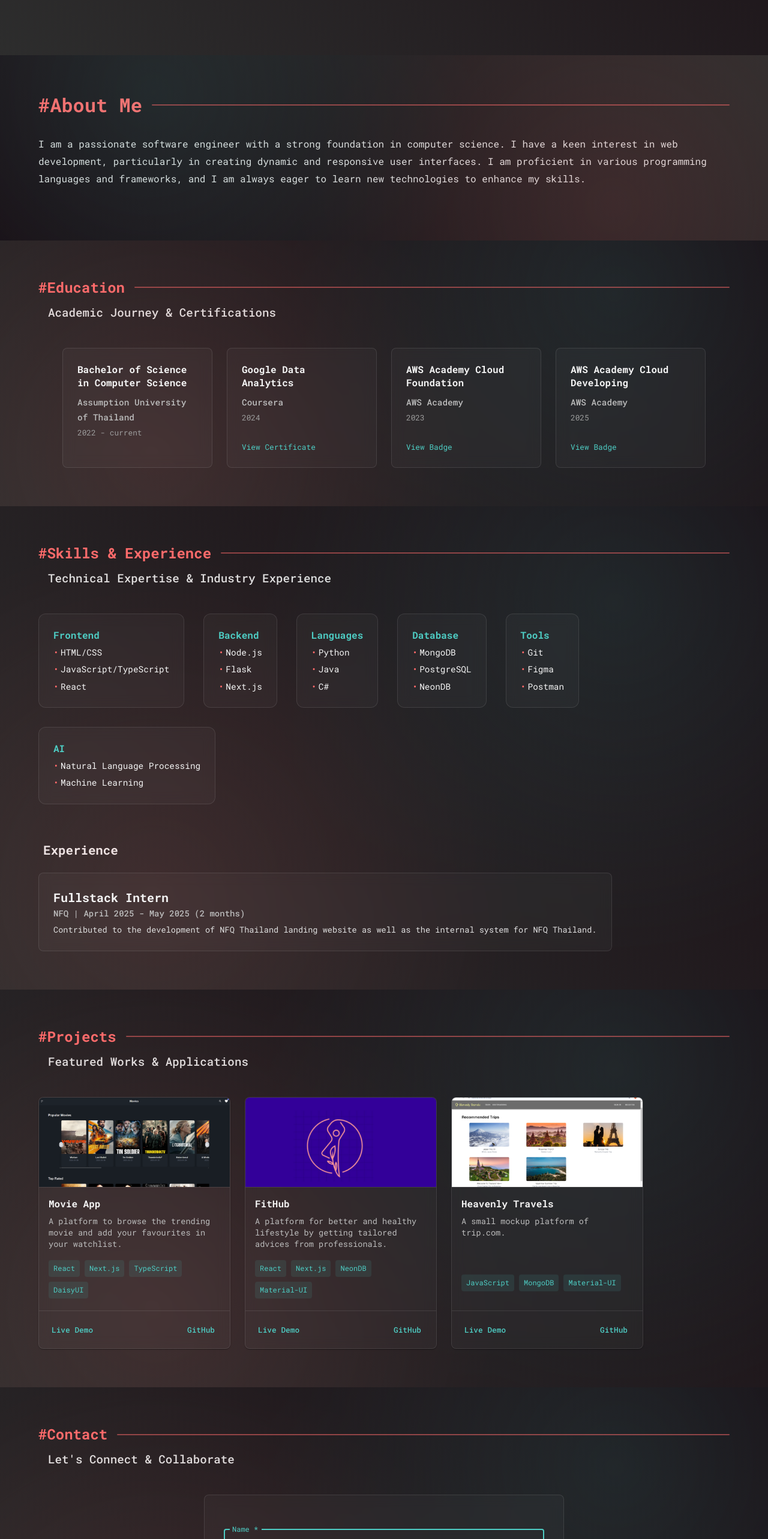
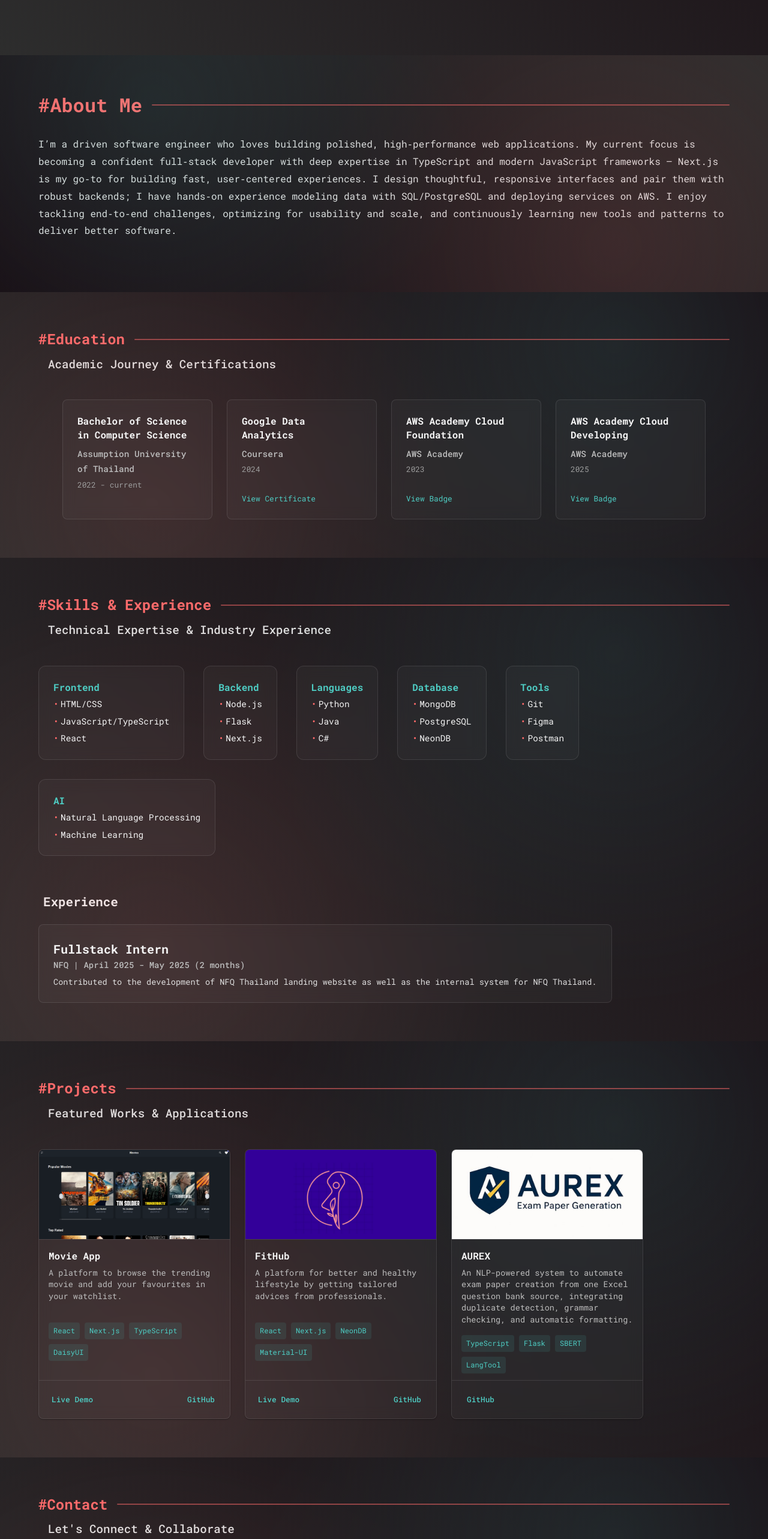
Before and after one commit to juliaizbroke/my-portfolio, a Next.js app: page / in a window 1280 px wide. Shown: the part 773-3339 px from the top of the page at 60% size. Built offline with nearby package versions, Linux system fonts and the light colour scheme.

Commit message:
project changes

```diff
--- a/src/app/components/About.js
+++ b/src/app/components/About.js
@@ -93,17 +93,20 @@ const About = () => {
                 <Typography
                   variant="body1"
                   sx={{
-                    fontSize: { xs: "0.9rem", md: "1rem" },
+                    fontSize: { xs: "0.95rem", md: "1rem" },
                     lineHeight: 1.8,
                     color: theme.palette.grey[300],
                     mb: 3,
                   }}
                 >
-                  I am a passionate software engineer with a strong foundation in computer science. I have
-                  a keen interest in web development, particularly in creating
-                  dynamic and responsive user interfaces. I am proficient in
-                  various programming languages and frameworks, and I am always
-                  eager to learn new technologies to enhance my skills.
+                  I’m a driven software engineer who loves building polished, high‑performance web
+                  applications. My current focus is becoming a confident full‑stack developer with
+                  deep expertise in TypeScript and modern JavaScript frameworks — Next.js is my
+                  go‑to for building fast, user‑centered experiences. I design thoughtful, responsive
+                  interfaces and pair them with robust backends; I have hands‑on experience modeling
+                  data with SQL/PostgreSQL and deploying services on AWS. I enjoy tackling end‑to‑end
+                  challenges, optimizing for usability and scale, and continuously learning new tools
+                  and patterns to deliver better software.
                 </Typography>
               </motion.div>
             </Grid>
--- a/src/app/components/Projects.js
+++ b/src/app/components/Projects.js
@@ -44,12 +44,12 @@ const Projects = () => {
       githubLink: 'https://github.com/juliaizbroke/FitHub',
     },
     {
-      title: 'Heavenly Travels',
-      description: 'A small mockup platform of trip.com.',
-      image: '/heavenlytravels.png',
-      technologies: ['JavaScript', 'MongoDB', 'Material-UI'],
-      liveLink: '#',
-      githubLink: 'https://github.com/juliaizbroke/project02',
+      title: 'AUREX',
+      description: 'An NLP-powered system to automate exam paper creation from one Excel question bank source, integrating duplicate detection, grammar checking, and automatic formatting.',
+      image: '/aurex.png',
+      technologies: ['TypeScript', 'Flask', 'SBERT', 'LangTool'],
+      liveLink: '',
+      githubLink: 'https://github.com/juliaizbroke/SeniorProject1',
     },
   ];
 
@@ -127,7 +127,7 @@ const Projects = () => {
                   <Card
                     sx={{
                       width: '320px',
-                      height: '420px',
+                      height: '450px',
                       mx: 'auto',
                       background: 'rgba(255, 255, 255, 0.03)',
                       backdropFilter: 'blur(10px)',
@@ -234,10 +234,12 @@ const Projects = () => {
                       p: 2,
                       justifyContent: 'space-between',
                     }}>
+                      {project.liveLink ? (
                         <Button
                           size="small"
                           href={project.liveLink}
                           target="_blank"
+                          rel="noopener noreferrer"
                           sx={{
                             color: theme.palette.primary.main,
                             fontSize: { xs: '0.75rem', md: '0.8rem' },
@@ -248,6 +250,7 @@ const Projects = () => {
                         >
                           Live Demo
                         </Button>
+                      ) : null}
                       <Button
                         size="small"
                         href={project.githubLink}
```
Also changed, not shown: public/aurex.png (added), 1 other file (tests, documents, lock files or other folders). Lines whose indentation alone changed are shown as unchanged.
